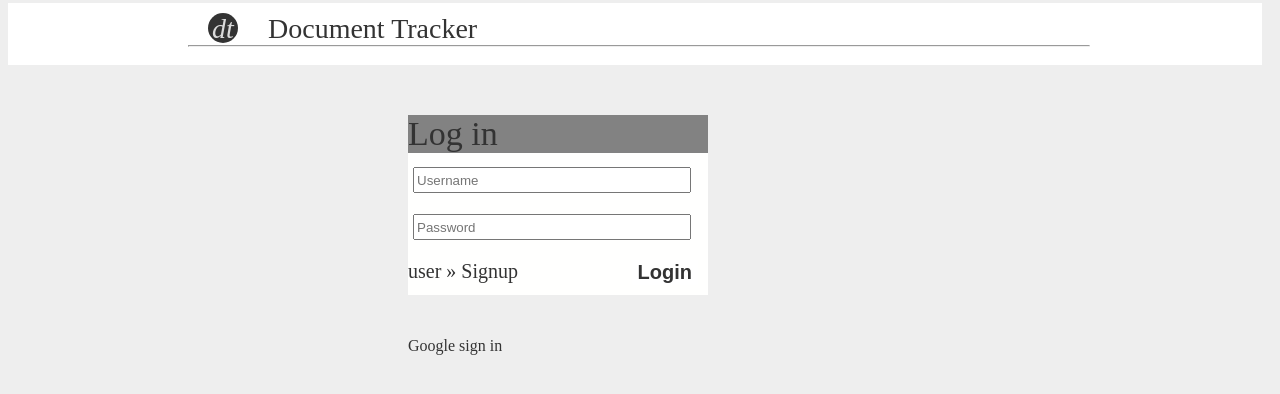
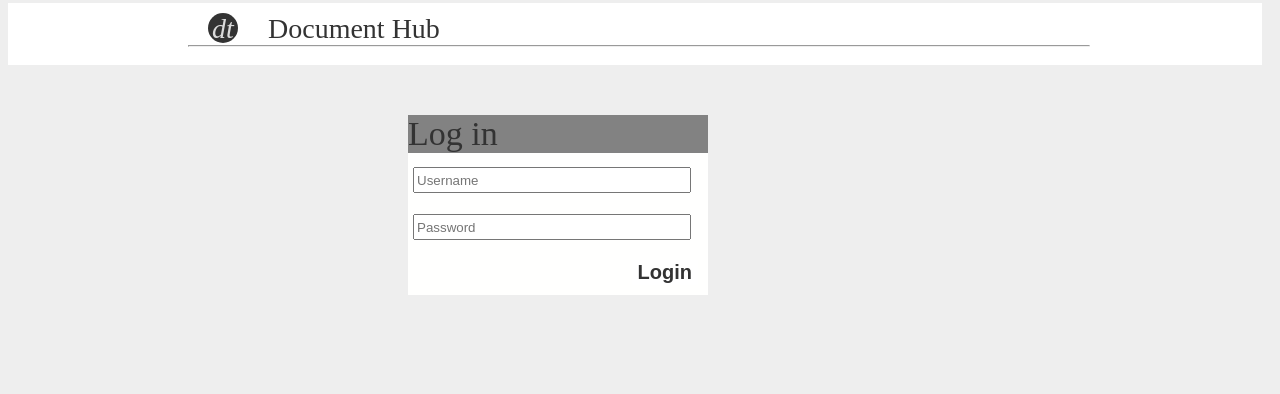
Before and after one commit to celelstine/documentTracker, a website: page views/login.html in a window 1280 px wide. Drawn offline with Linux system fonts and the light colour scheme.

Commit message:
change the web title to Document Hub

```diff
--- a/views/login.html
+++ b/views/login.html
@@ -19,7 +19,7 @@
 	   		</div>
 
 	   		<div class="title">
-					Document Tracker
+					Document Hub
 	   		</div>
 			<hr style="width:900px; margin-left:180px" />
 
@@ -34,10 +34,9 @@
 			<p> <input type="text" name="email" class="txtusername" placeholder="Username" /> </p>
 			<p><input type="password" name="password" class="txtpassword" placeholder="Password"  /> </p>
 			<p style="font-size:20px;">
-			 user <a href="/signup" > &raquo;  Signup </a>&nbsp;
+			<!-- user <a href="/signup" > &raquo;  Signup </a>&nbsp; -->
 			 <button type="submit" style="font-size:20px;float:right;margin-right:10px"  id="login"> Login</button>
 			</p> <br />
-			<p>  <a href='/gSign' > Google sign in </a>
 
 		</form>
 	  </div>
```
Also changed, not shown: views/index.html (+1 -1 lines), views/share.html (+2 -2 lines).
